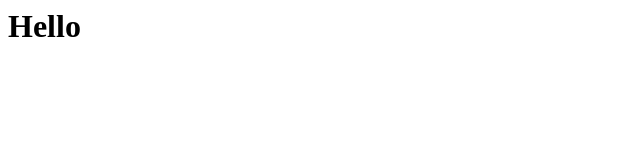
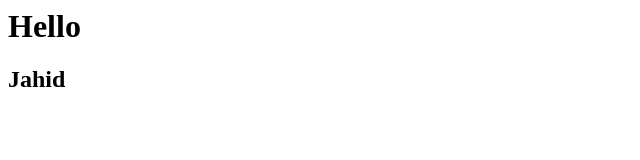
Before and after one commit to jdhn53/new, a plain HTML site: page index.html in a window 1280 px wide. Shown: the full height of the page, 0-640 px from the left. Drawn offline with Linux system fonts and the light colour scheme.

Commit message:
Update index.html

```diff
--- a/index.html
+++ b/index.html
@@ -1 +1,2 @@
 <h1>Hello</h1>
+<h2>Jahid</h2>
```
